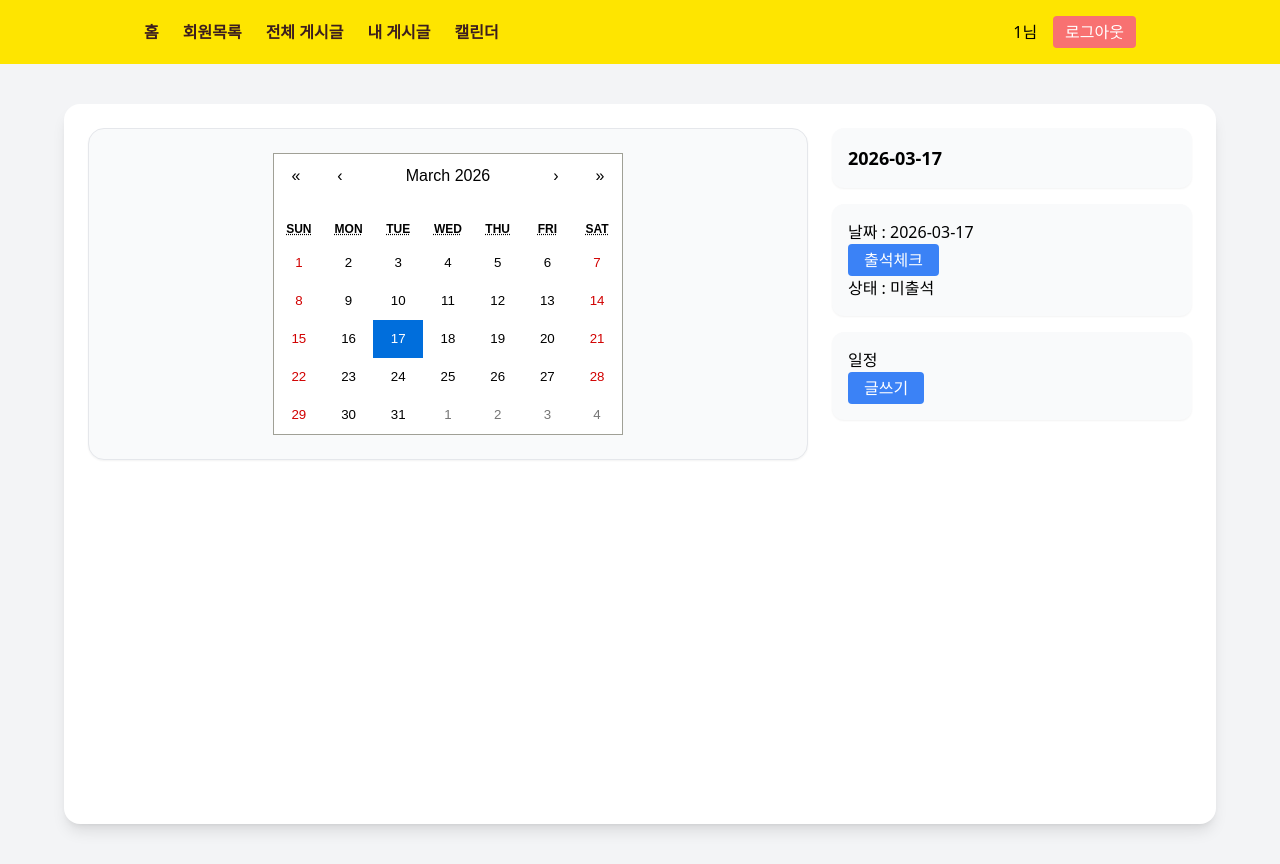
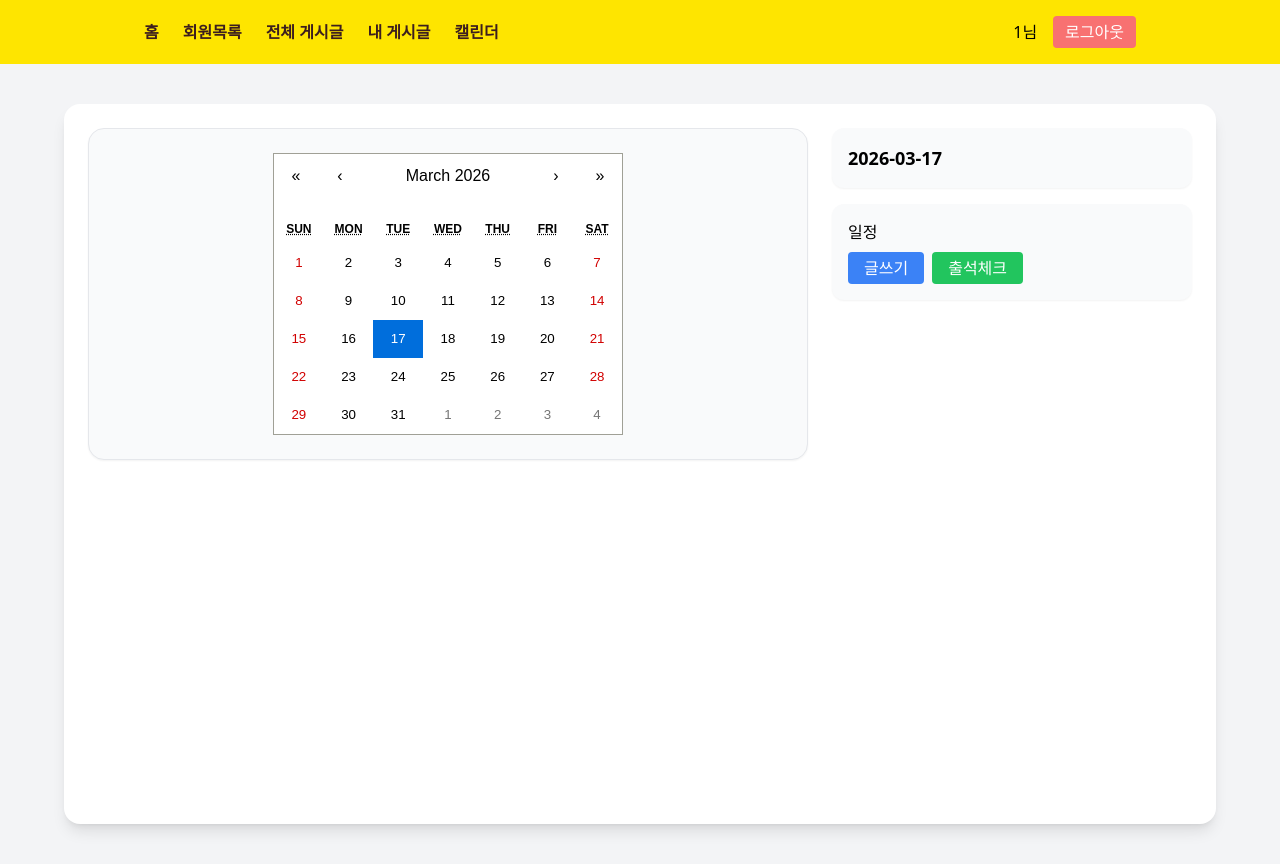
Before and after one commit to PARKJAEKYUNG0525/Blog_mini_project, a React (Vite) app: page /calendar in a window 1280 px wide. Built offline with nearby package versions, Linux system fonts and the light colour scheme; sample sign-in values are in the browser's storage.

Commit message:
edit calendar

```diff
--- a/src/components/Calendar.jsx
+++ b/src/components/Calendar.jsx
@@ -73,41 +73,39 @@ const Calendar = () => {
   // 캘린더 컴포넌트 (내부화)
   const MyCalendar = () => {
     return (
-      <CalendarLib onChange={setDate} value={date} calendarType="gregory" />
+      <CalendarLib
+        onChange={setDate}
+        value={date}
+        calendarType="gregory"
+        tileContent={({ date, view }) => {
+          if (view !== "month") return null;
+
+          const key = getDateKey(date);
+
+          return attendance[key] ? (
+            <div className="flex justify-center mt-1">
+              <div className="w-2 h-2 bg-green-500 rounded-full"></div>
+            </div>
+          ) : null;
+        }}
+      />
     );
   };
 
-  // 출석
-  const Attendance = () => {
-    const checkAttendance = () => {
-      setAttendance({
-        ...attendance,
-        [dateKey]: true,
-      });
-    };
 
-    return (
-      <div>
-        <p>날짜 : {dateKey}</p>
-
-        <button
-          onClick={checkAttendance}
-          className="bg-blue-500 text-white px-4 py-1 rounded whitespace-nowrap
-             hover:bg-blue-600 active:scale-95 transition"
-        >
-          출석체크
-        </button>
-
-        <p>상태 : {attendance[dateKey] ? "출석" : "미출석"}</p>
-      </div>
-    );
-  };
 
   // 일정
   const ScheduleList = () => {
     const [isOpen, setIsOpen] = useState(false);
 
     const todaySchedules = schedules?.[dateKey] || [];
+
+    const checkAttendance = () => {
+    setAttendance({
+      ...attendance,
+      [dateKey]: true,
+    });
+  };
 
     return (
       <div>
@@ -117,13 +115,23 @@ const Calendar = () => {
           <p key={item.id}>{item.text}</p>
         ))}
 
+        <div className="flex gap-2 mt-2">
         <button
           onClick={() => setIsOpen(!isOpen)}
           className="bg-blue-500 text-white px-4 py-1 rounded whitespace-nowrap
-             hover:bg-blue-600 active:scale-95 transition"
+          hover:bg-blue-600 active:scale-95 transition"
         >
           글쓰기
         </button>
+
+        <button
+          onClick={checkAttendance}
+          className="bg-green-500 text-white px-4 py-1 rounded whitespace-nowrap
+          hover:bg-green-600 active:scale-95 transition"
+        >
+          출석체크
+        </button>
+      </div>
 
         {isOpen && (
           <div className="mt-2">
@@ -158,11 +166,6 @@ const Calendar = () => {
             </p>
           </div>
 
-          {/* 출석 */}
-          <div className="bg-gray-50 p-4 rounded-xl shadow-sm">
-            <Attendance />
-          </div>
-
           {/* 일정 */}
           <div className="bg-gray-50 p-4 rounded-xl shadow-sm">
             <ScheduleList />
```
